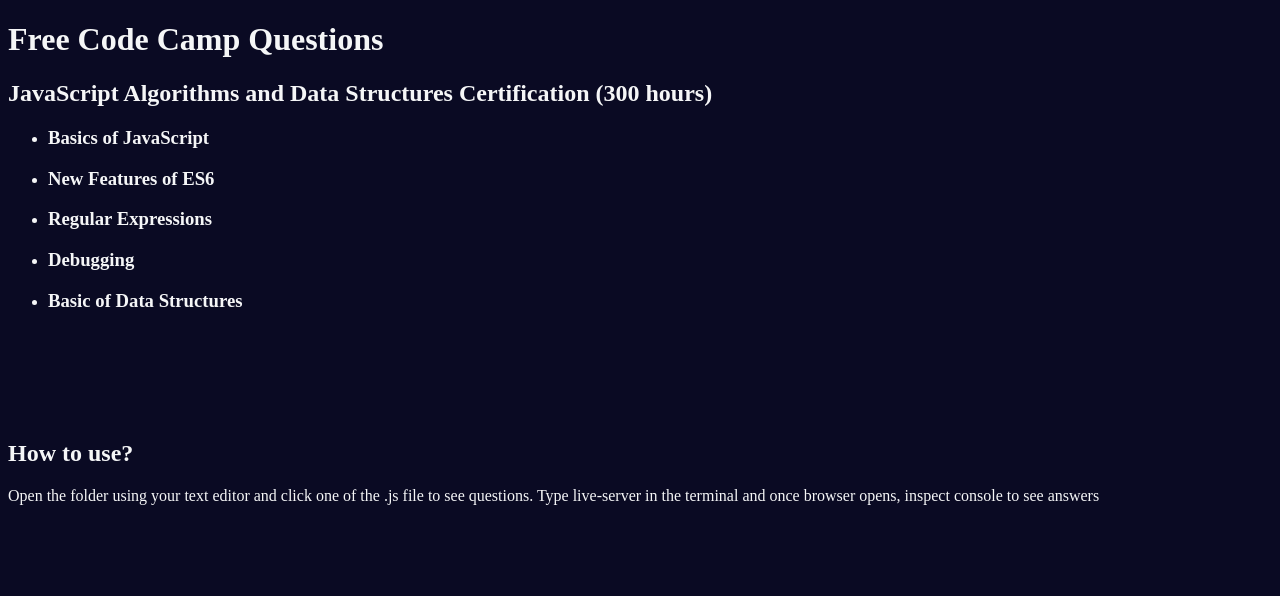
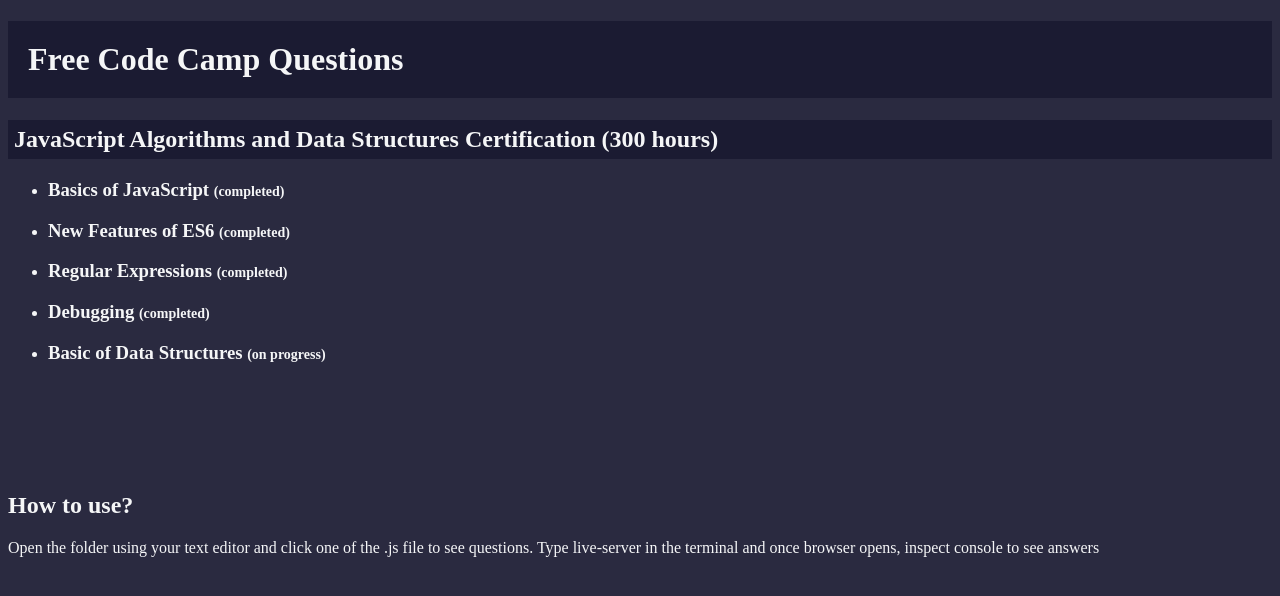
Before and after one commit to DundarKoray/free-code-camp, a plain HTML site: page index.html in a window 1280 px wide. Drawn offline with Linux system fonts and the light colour scheme.

Commit message:
updated information in html file

```diff
--- a/index.html
+++ b/index.html
@@ -8,24 +8,24 @@
     <title>Document</title>
 </head>
 
-<body style="background: #0A0A23; color:#F5F6F7">
-    <h1>Free Code Camp Questions</h1>
-    <h2>JavaScript Algorithms and Data Structures Certification (300 hours)</h2>
+<body style="background: #2A2A40; color:#F5F6F7">
+    <h1 style="background: #1B1B32; padding:20px;">Free Code Camp Questions</h1>
+    <h2 style="background: #1B1B32; padding:6px;">JavaScript Algorithms and Data Structures Certification (300 hours)</h2>
     <ul>
         <li>
-            <h3>Basics of JavaScript</h3>
+            <h3>Basics of JavaScript <span style="font-size: 14px">(completed)</span></h3>
         </li>
         <li>
-            <h3>New Features of ES6</h3>
+            <h3>New Features of ES6 <span style="font-size: 14px">(completed)</span></h3>
         </li>
         <li>
-            <h3>Regular Expressions</h3>
+            <h3>Regular Expressions <span style="font-size: 14px">(completed)</span></h3></h3>
         </li>
         <li>
-            <h3>Debugging</h3>
+            <h3>Debugging <span style="font-size: 14px">(completed)</span></h3></h3>
         </li>
         <li>
-            <h3>Basic of Data Structures</h3>
+            <h3>Basic of Data Structures <span style="font-size: 14px">(on progress)</span></h3></h3>
         </li>
     </ul>
     <br /><br /><br /><br /><br />
```
